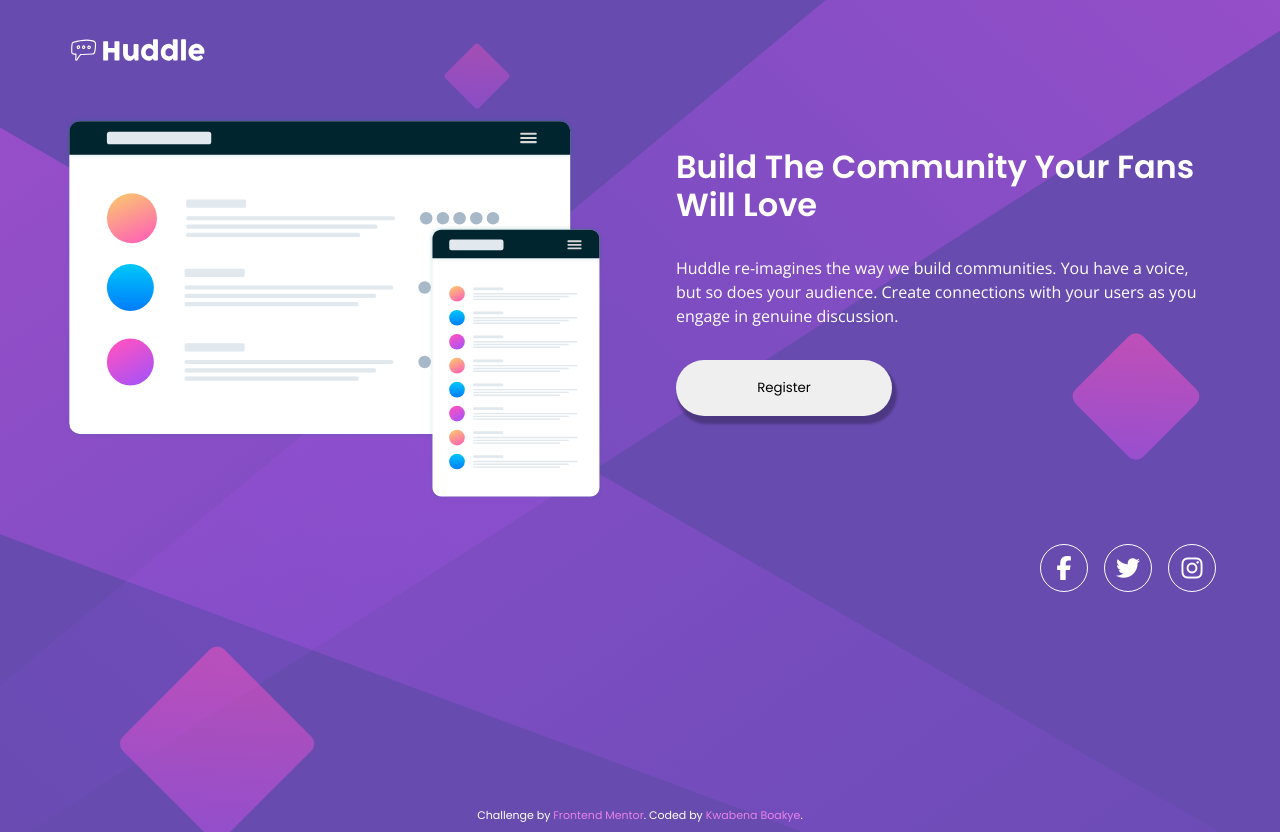
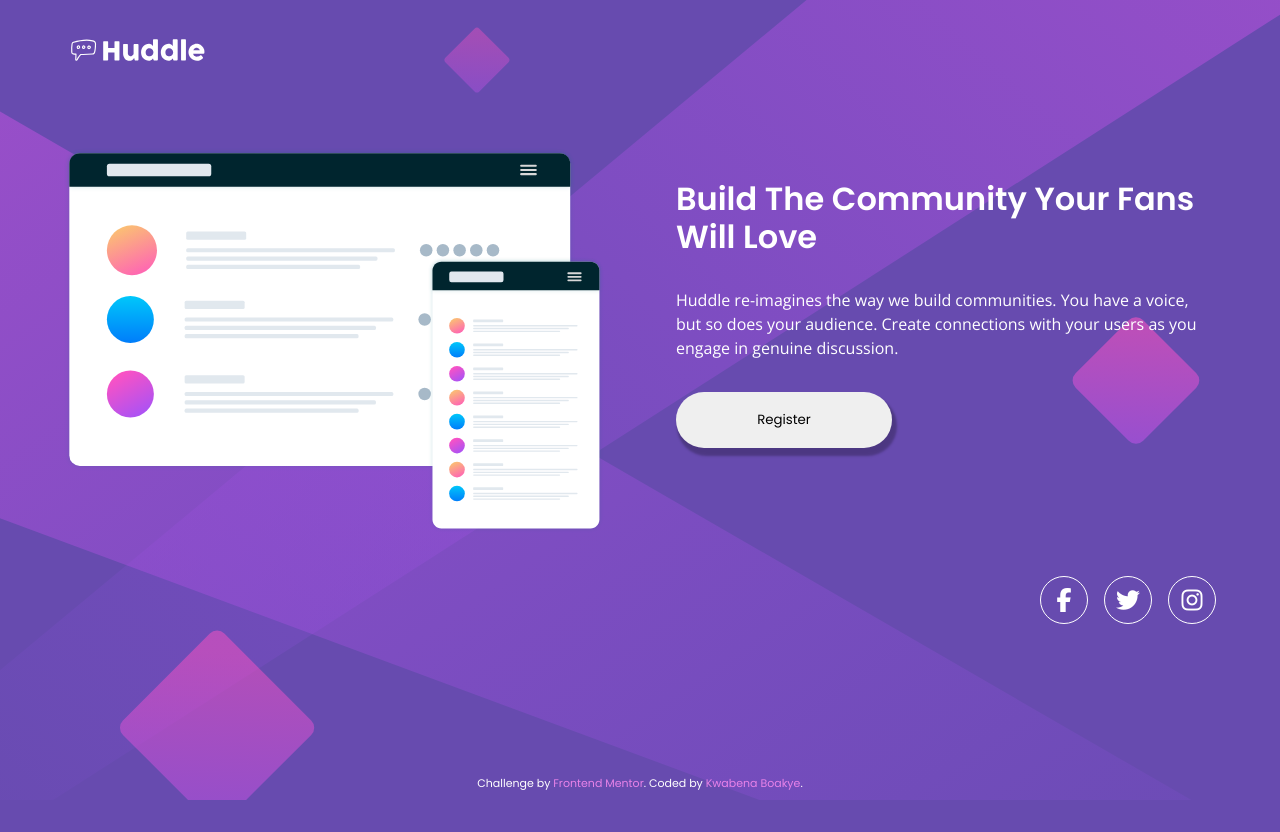
Before and after one commit to Kingkobi01/huddle-landing-page-with-single-introductory-section, a plain HTML site: page index.html in a window 1280 px wide. After the commit the page ends 800 px from the top, so only its background shows below. Drawn offline with nearby package versions, Linux system fonts and the light colour scheme.

Commit message:
style: Update styles.css with responsive layout adjustments

```diff
--- a/css/styles.css
+++ b/css/styles.css
@@ -34,6 +34,7 @@ body {
     max-width: 100vw;
     min-height: 100vh;
     overflow-x: hidden;
+    display: block;
     position: relative;
     font-family: Poppins, sans-serif;
     background-image: url(../images/bg-mobile.svg);
@@ -42,6 +43,11 @@ body {
     background-color: var(--clr-primary);
     color: white;
     font-size: var(--text-md);
+
+    @media (min-width:50rem) {
+        display: grid;
+        grid-template-rows: auto 1fr;
+    }
 
     &>* {
         width: min(90%, 80rem);
@@ -72,6 +78,7 @@ body {
         align-items: center;
         justify-content: center;
         gap: 4.5rem;
+
 
 
         &>div {
```
